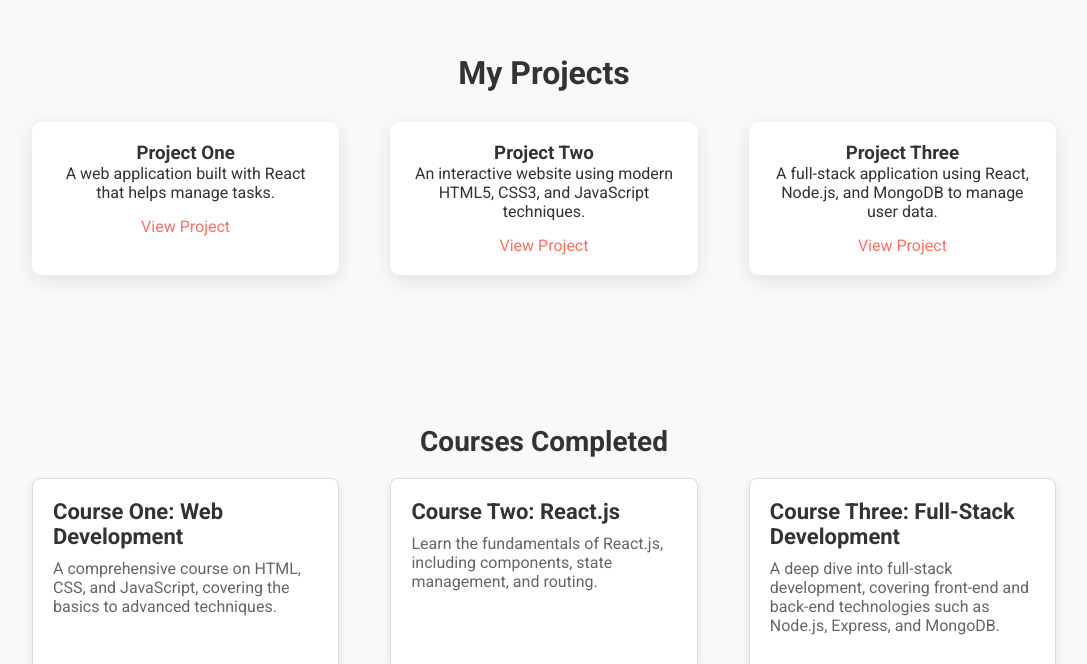
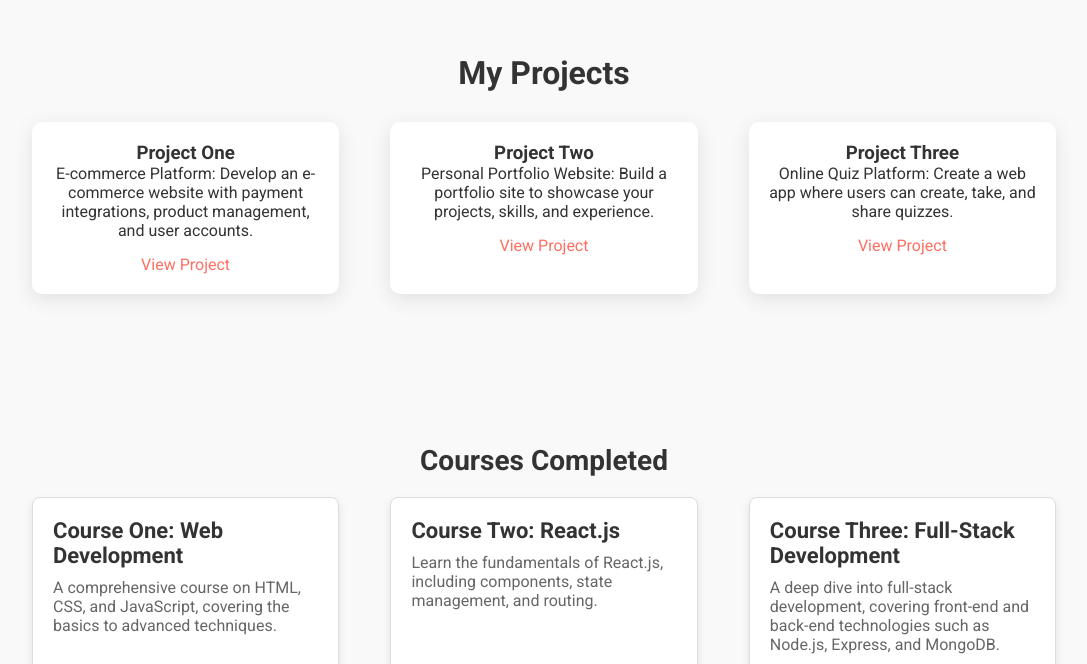
Before and after one commit to venkatesh175/Portfolio, a plain HTML site: page index.html in a window 1280 px wide. Shown: the part 1109-1773 px from the top of the page, without its empty margins (96-1183 px from the left). Drawn offline with nearby package versions, Linux system fonts and the light colour scheme; a script that the page names is missing.

Commit message:
Add files via upload

```diff
--- a/index.html
+++ b/index.html
@@ -78,17 +78,17 @@
             <div class="projects-container">
                 <div class="project-card">
                     <h3>Project One</h3>
-                    <p>A web application built with React that helps manage tasks.</p>
+                    <p>E-commerce Platform: Develop an e-commerce website with payment integrations, product management, and user accounts.</p>
                     <a href="#">View Project</a>
                 </div>
                 <div class="project-card">
                     <h3>Project Two</h3>
-                    <p>An interactive website using modern HTML5, CSS3, and JavaScript techniques.</p>
+                    <p>Personal Portfolio Website: Build a portfolio site to showcase your projects, skills, and experience.</p>
                     <a href="#">View Project</a>
                 </div>
                 <div class="project-card">
                     <h3>Project Three</h3>
-                    <p>A full-stack application using React, Node.js, and MongoDB to manage user data.</p>
+                    <p>Online Quiz Platform: Create a web app where users can create, take, and share quizzes.</p>
                     <a href="#">View Project</a>
                 </div>
             </div>
--- a/styles.css
+++ b/styles.css
@@ -62,7 +62,7 @@ section {
     display: flex;
     justify-content: space-between;
     align-items: center;
-    background: linear-gradient(135deg, #0d3008, #05f741);
+    background: linear-gradient(135deg, #9e4a4a, #1b0505);
     color: #fff;
     padding: 60px 0;
 }
```
Also changed, not shown: script.js (added).
